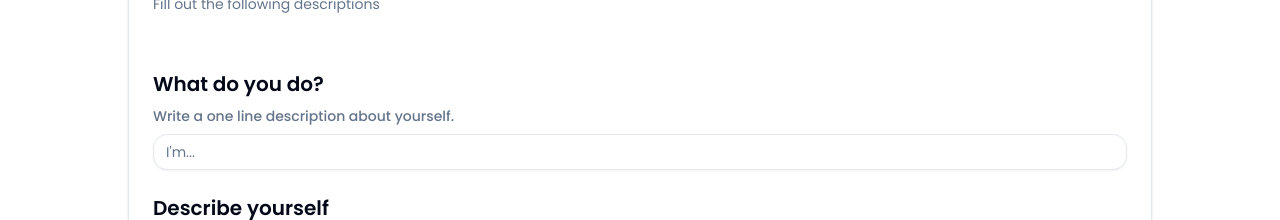
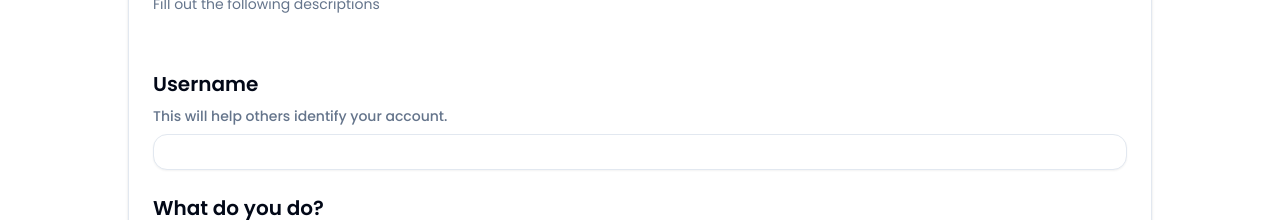
Before and after one commit to lemredd/frontend, a Next.js app: page /skr/setup/profile in a window 1280 px wide. Shown: the part 239-459 px from the top of the page. Built offline with nearby package versions, Linux system fonts and the light colour scheme; no server answers.

Commit message:
feat(page): add `username` field

```diff
--- a/app/(private)/skr/setup/profile/page.tsx
+++ b/app/(private)/skr/setup/profile/page.tsx
@@ -16,7 +16,7 @@ import { zodResolver } from '@hookform/resolvers/zod'
 import { useAuthStore } from '@/store/AuthStore'
 
 export default function UserDescriptionPage() {
-  const { refreshUser } = useAuthStore()
+  const { refreshUser, user } = useAuthStore()
   const [isPending, startTransition] = useTransition()
   const [error, setError] = useState<string>()
   const form = useForm<z.infer<typeof ProfileDescriptionSchema>>({
@@ -24,12 +24,21 @@ export default function UserDescriptionPage() {
     defaultValues: {
       shortDescription: '',
       longDescription: '',
+      username: '',
     },
   })
 
   // Refresh user from store. User is redirected to this page after confirming email
   // eslint-disable-next-line react-hooks/exhaustive-deps
   useEffect(() => refreshUser(), [])
+
+  useEffect(() => {
+    if (!user) return
+
+    form.reset({
+      username: user.email?.split('@')[0],
+    })
+  }, [user, form])
 
   function onSubmit() {
     startTransition(() => {
@@ -48,6 +57,26 @@ export default function UserDescriptionPage() {
           onSubmit={form.handleSubmit(onSubmit)}
           className="space-y-6"
         >
+          {/* Username */}
+          <FormField
+            control={form.control}
+            name="username"
+            render={({ field }) => (
+              <FormItem>
+                <FormLabel className="space-y-2">
+                  <h2 className="text-xl font-semibold">Username</h2>
+                  <p className="text-sm text-muted-foreground">
+                    This will help others identify your account.
+                  </p>
+                </FormLabel>
+                <Input
+                  {...field}
+                />
+              </FormItem>
+            )}
+          />
+
+
           {/* Short description */}
           <FormField
             control={form.control}
```
